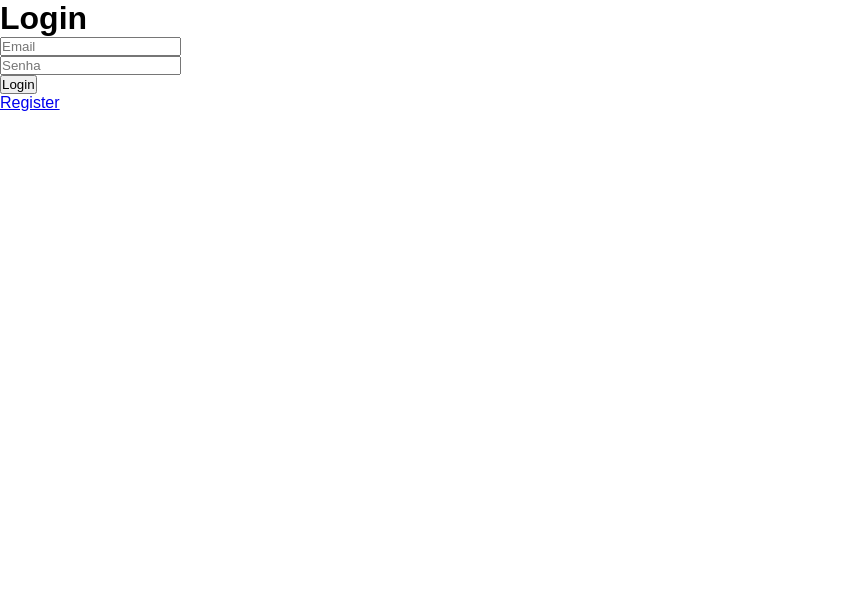
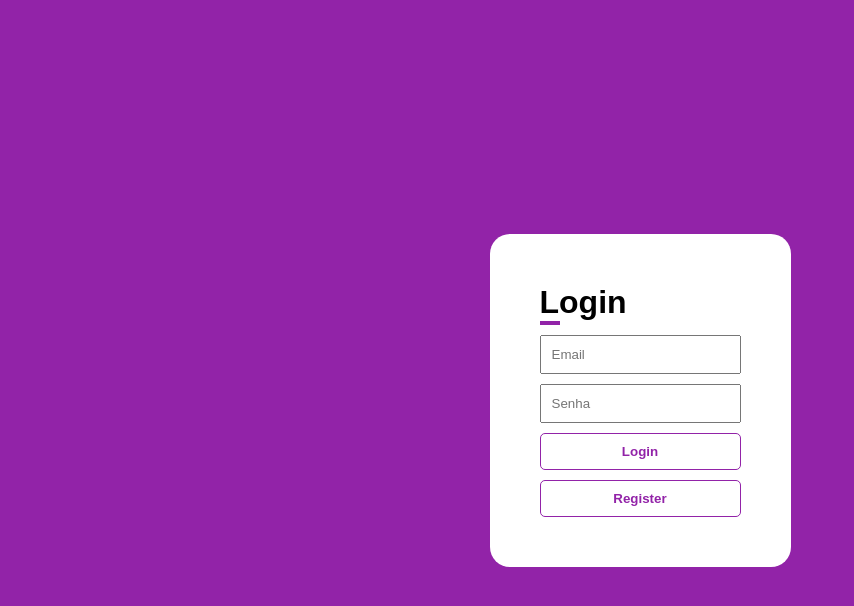
Before and after one commit to Gabriel-sys-hub/Ebytr, a React (Create React App) app in the folder client/: page / in a window 1280 px wide. Shown: the top 606 px of the page, without its empty margins (0-854 px from the left). Built offline with nearby package versions, Linux system fonts and the light colour scheme.

Commit message:
feat: passando algumas funções que estavam na pagina para o context

```diff
--- a/client/src/contexts/AuthProvider.jsx
+++ b/client/src/contexts/AuthProvider.jsx
@@ -1,9 +1,21 @@
 import { useState } from 'react';
 import UserContext from './UserContext';
 import Axios from 'axios';
+import * as yup from 'yup';
 
 export const AuthProvider = ({ children }) => {
   const [login, setLogin] = useState({});
+
+  const validationsLogin = yup.object().shape({
+    email: yup
+      .string()
+      .email("Invalid Email")
+      .required("Email is required"),
+    password: yup
+      .string()
+      .min(8, "Password need to be atlast 8 characteres lenght")
+      .required("Password is required"),
+  });
 
   const handleLogin = (values) => {
     Axios.post("http://localhost:3000/login", {
@@ -17,6 +29,7 @@ export const AuthProvider = ({ children }) => {
   const dataArray = {
     handleLogin,
     login,
+    validationsLogin
   }
 
  return (
--- a/client/src/pages/Login/index.jsx
+++ b/client/src/pages/Login/index.jsx
@@ -2,7 +2,7 @@ import React, { useContext } from 'react';
 import { Link, Redirect } from 'react-router-dom';
 import UserContext from '../../contexts/UserContext';
 import { Formik, Form, Field, ErrorMessage } from 'formik';
-import * as yup from 'yup';
+import './styles.scss';
 
 function Login() {
 
@@ -10,30 +10,19 @@ function Login() {
 
   console.log(context)
 
-  const validationsLogin = yup.object().shape({
-    email: yup
-      .string()
-      .email("Invalid Email")
-      .required("Email is required"),
-    password: yup
-      .string()
-      .min(8, "Password need to be atlast 8 characteres lenght")
-      .required("Password is required"),
-  });
-
   return (
-    <div>
-      {/* { context.login && <Redirect to="/tasks"/>} */}
-    <h1>Login</h1>
+    <div className="loginContainer">
+      { context.login.email && <Redirect to="/tasks"/>}
+    <div className="loginWhiteContainer">
+    <h1 className="loginName">Login</h1>
       <Formik
         initialValues={{}}
-        /* onSubmit={context.handleLogin} */
-        validationSchema={validationsLogin}
+        onSubmit={context.handleLogin}
+        validationSchema={context.validationsLogin}
       >
         <Form className="login-form">
           <div className="login-form-group">
             <Field name="email" className="form-field" placeholder="Email" />
-
             <ErrorMessage
               component="span"
               name="email"
@@ -43,7 +32,6 @@ function Login() {
           {/*Outro campo*/}
           <div className="form-group">
             <Field name="password" className="form-field" placeholder="Senha" />
-
             <ErrorMessage
               component="span"
               name="password"
@@ -54,9 +42,10 @@ function Login() {
           <button className="button" type="submit">
             Login
           </button>
+          <Link to="/register" type="button"><button className="registerButton" type="button">Register</button></Link>
         </Form>
       </Formik>
-      <Link to="/register" type="button">Register</Link>
+    </div>
     </div>
   );
 }
--- a/client/src/pages/Register/index.jsx
+++ b/client/src/pages/Register/index.jsx
@@ -5,6 +5,7 @@ import Axios from 'axios';
 import './styles.scss';
 
 function Register() {
+
   const handleClickRegister = (values) => {
     Axios.post('http://localhost:3000/register', {
       email: values.email,
--- a/client/src/pages/Task/index.jsx
+++ b/client/src/pages/Task/index.jsx
@@ -1,11 +1,23 @@
-import React from 'react';
+import React, { useContext } from 'react';
+import UserContext from '../../contexts/UserContext';
+import './styles.scss';
 
 function Task() {
+  const context = useContext(UserContext);
+
+  console.log(context);
+
   return (
-  <div>
-    <header>
-      <div>
-
+  <div className="mainContainer">
+    <header className="firstHeader">
+      a
+    </header>
+    <main className="taskContainer">
+      a
+    </main>
+    <header className="secondHeader">
+      <div className="">
+        {context.login.email}
       </div>
     </header>
   </div>
```
